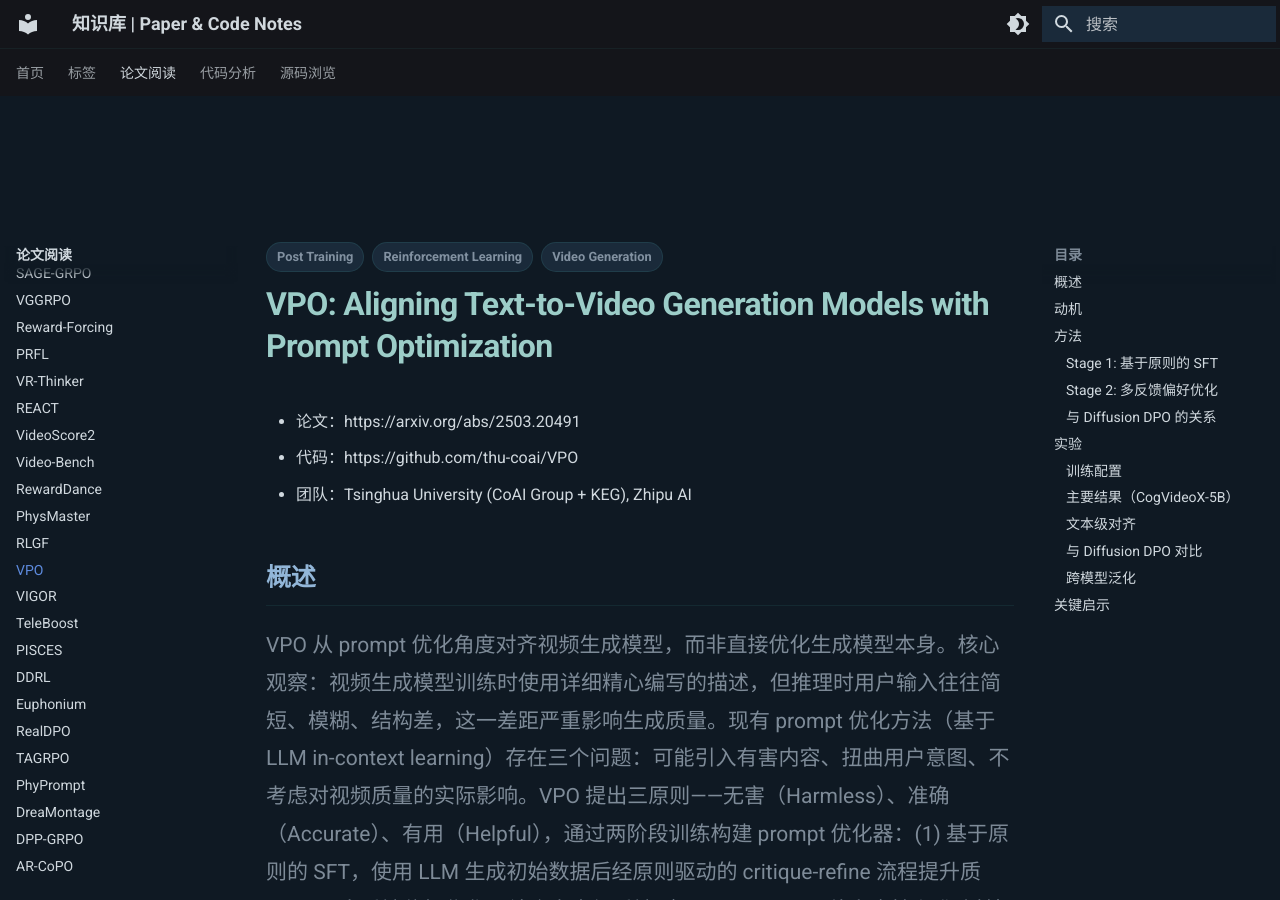
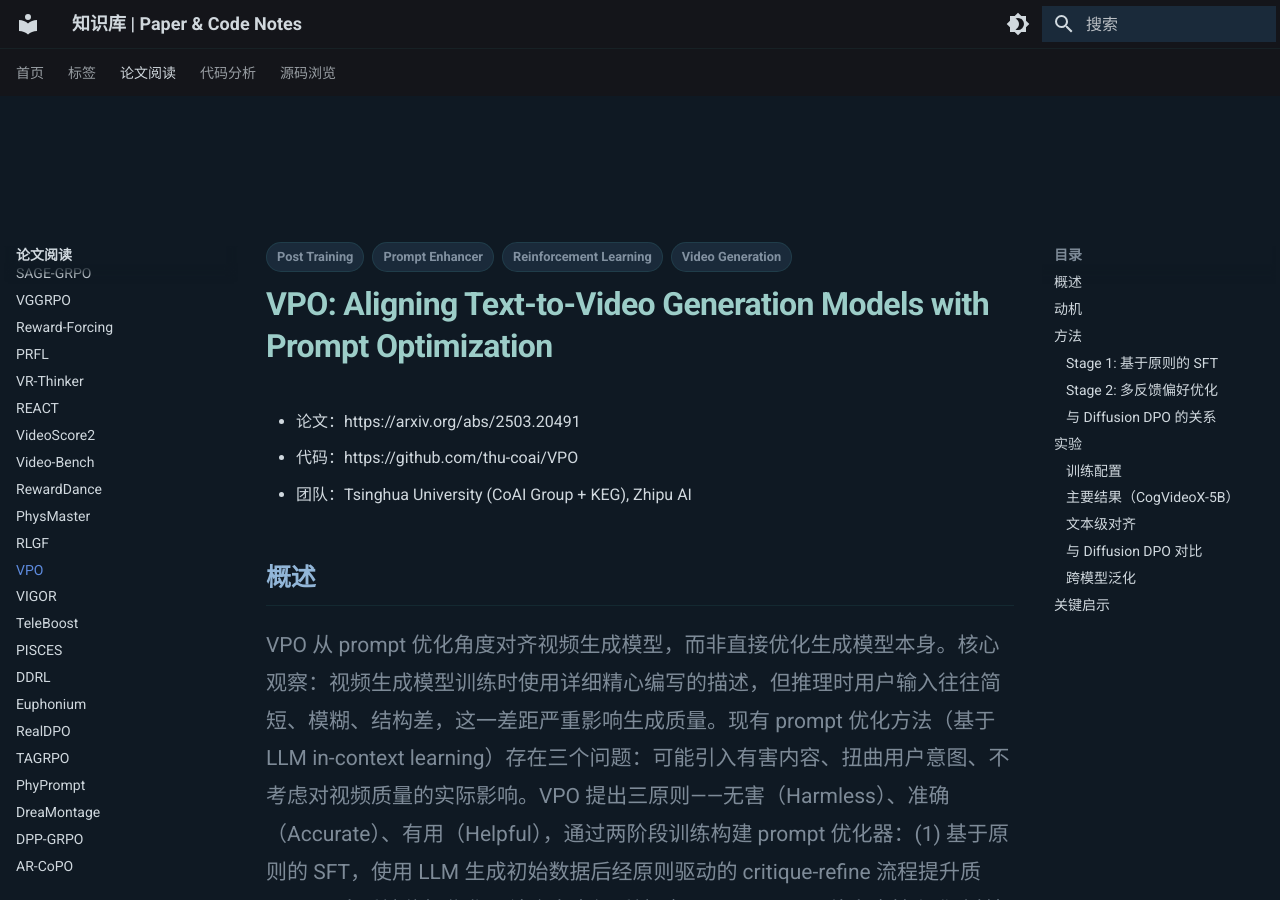
Before and after one commit to YouHuang67/paper-code-notes, an MkDocs documentation site: the page built from docs/paper_reading/vpo.md, in a window 1280 px wide and 900 px high. Built offline with MkDocs 1.6.1 and Material for MkDocs 9.7.7, drawn with Linux system fonts in a browser that asks for light colours.

Commit message:
update: add prompt enhancer tags

```diff
--- a/docs/data/tag_index.json
+++ b/docs/data/tag_index.json
@@ -319,6 +319,7 @@
     "path": "paper_reading/vpo.md",
     "type": "论文阅读",
     "tags": [
+      "Prompt Enhancer",
       "Video Generation",
       "Reinforcement Learning",
       "Post Training"
@@ -1502,6 +1503,7 @@
     "path": "paper_reading/promptenhancer.md",
     "type": "论文阅读",
     "tags": [
+      "Prompt Enhancer",
       "Reinforcement Learning",
       "Diffusion Model",
       "GRPO",
@@ -1552,6 +1554,7 @@
     "path": "paper_reading/phyprompt.md",
     "type": "论文阅读",
     "tags": [
+      "Prompt Enhancer",
       "Video Generation",
       "Reinforcement Learning",
       "GRPO",
@@ -1568,6 +1571,7 @@
     "path": "paper_reading/reade.md",
     "type": "论文阅读",
     "tags": [
+      "Prompt Enhancer",
       "Video Generation",
       "Reinforcement Learning",
       "GRPO",
@@ -1584,6 +1588,7 @@
     "path": "paper_reading/scmapr.md",
     "type": "论文阅读",
     "tags": [
+      "Prompt Enhancer",
       "Video Generation"
     ],
     "summary": "复杂场景 T2V prompt 多代理自纠错流程，taxonomy 路由 + policy synthesis + atom-level verification，并提出 T2V-Complexity",
@@ -1597,6 +1602,7 @@
     "path": "paper_reading/ape.md",
     "type": "论文阅读",
     "tags": [
+      "Prompt Enhancer",
       "Reinforcement Learning",
       "Diffusion Model",
       "GRPO",
--- a/docs/paper_reading/vpo.md
+++ b/docs/paper_reading/vpo.md
@@ -1,5 +1,6 @@
 ---
 tags:
+  - Prompt Enhancer
   - Video Generation
   - Reinforcement Learning
   - Post Training
```
Also changed, not shown: docs/paper_reading/ape.md (+1 -0 lines), docs/paper_reading/phyprompt.md (+1 -0 lines), docs/paper_reading/promptenhancer.md (+1 -0 lines), docs/paper_reading/reade.md (+1 -0 lines), docs/paper_reading/scmapr.md (+1 -0 lines).
